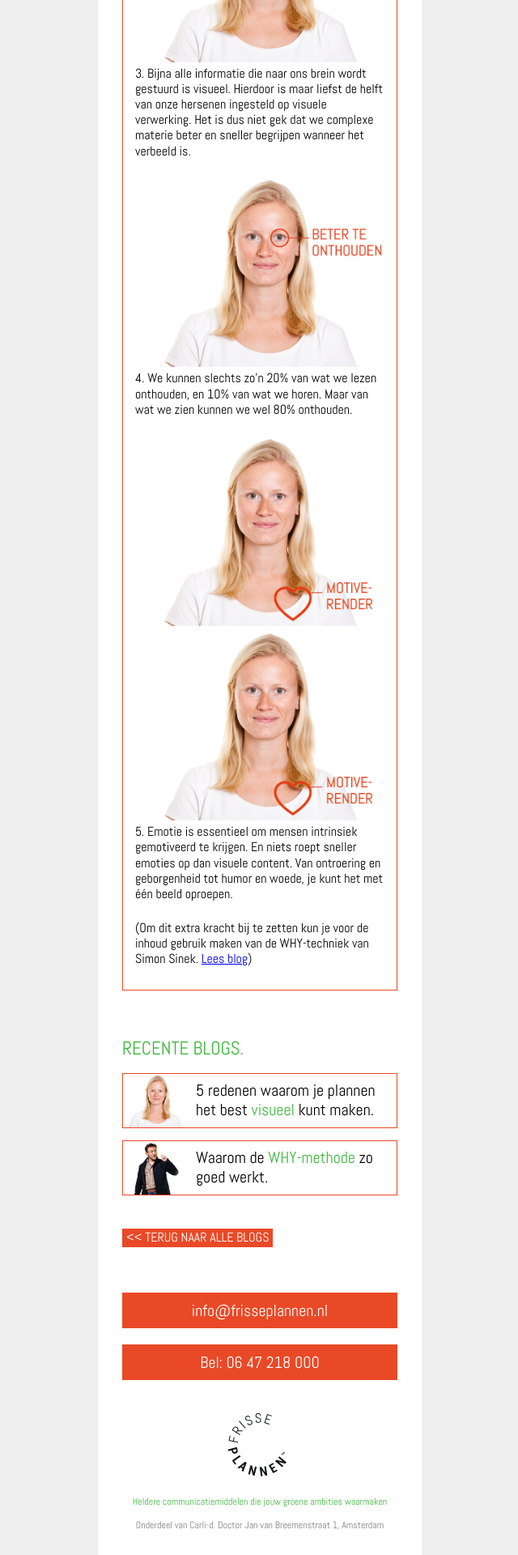
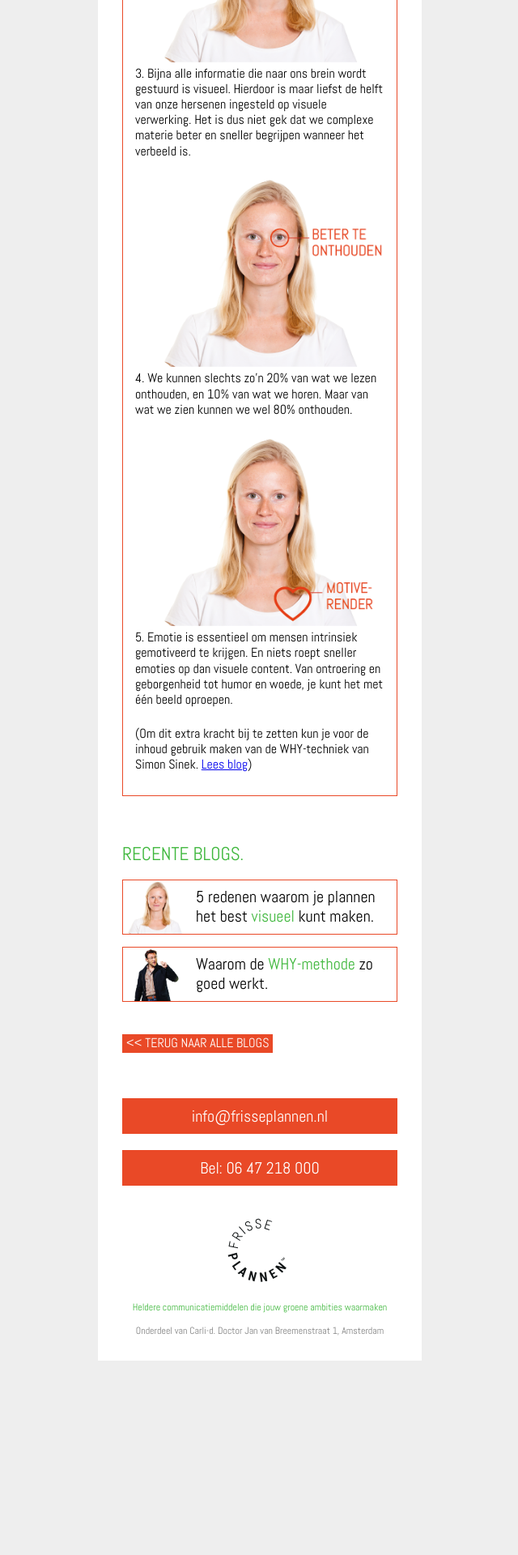
Before and after one commit to jhvanderschee/carli_d, a Jekyll site: the page built from _posts/2019-01-02-blog-plannen-visualiseren.md, in a window 1280 px wide. Shown: the part 1276-3196 px from the top of the page at 81% size, without its empty margins (319-959 px from the left). Built offline with Jekyll 4.4.1, drawn with Linux system fonts in a browser that asks for light colours; after the commit the page ends 2956 px from its top, so only the background shows below that.

Commit message:
Updated 2 files via CloudCannon

```diff
--- a/_posts/2019-01-02-blog-plannen-visualiseren.md
+++ b/_posts/2019-01-02-blog-plannen-visualiseren.md
@@ -14,6 +14,6 @@
 
 ![](/uploads/blog-visualiseren-36.png)<br>4. We kunnen slechts zo’n 20% van wat we lezen onthouden, en 10% van wat we horen. Maar van wat we zien kunnen we wel 80% onthouden.&nbsp;
 
-![](/uploads/blog-visualiseren-37.png)![](/uploads/blog-visualiseren-38.png)<br>5. Emotie is essentieel om mensen intrinsiek gemotiveerd te krijgen. En niets roept sneller emoties op dan visuele content. Van ontroering en geborgenheid tot humor en woede, je kunt het met &eacute;&eacute;n beeld oproepen.
+![](/uploads/blog-visualiseren-39.png)<br>5. Emotie is essentieel om mensen intrinsiek gemotiveerd te krijgen. En niets roept sneller emoties op dan visuele content. Van ontroering en geborgenheid tot humor en woede, je kunt het met &eacute;&eacute;n beeld oproepen.
 
 (Om dit extra kracht bij te zetten kun je voor de inhoud gebruik maken van de WHY-techniek van Simon Sinek. [Lees blog](/2019/01/01/blog-why-methode.html))<br>&nbsp;
```
Also changed, not shown: uploads/blog-visualiseren-39.png (added).
